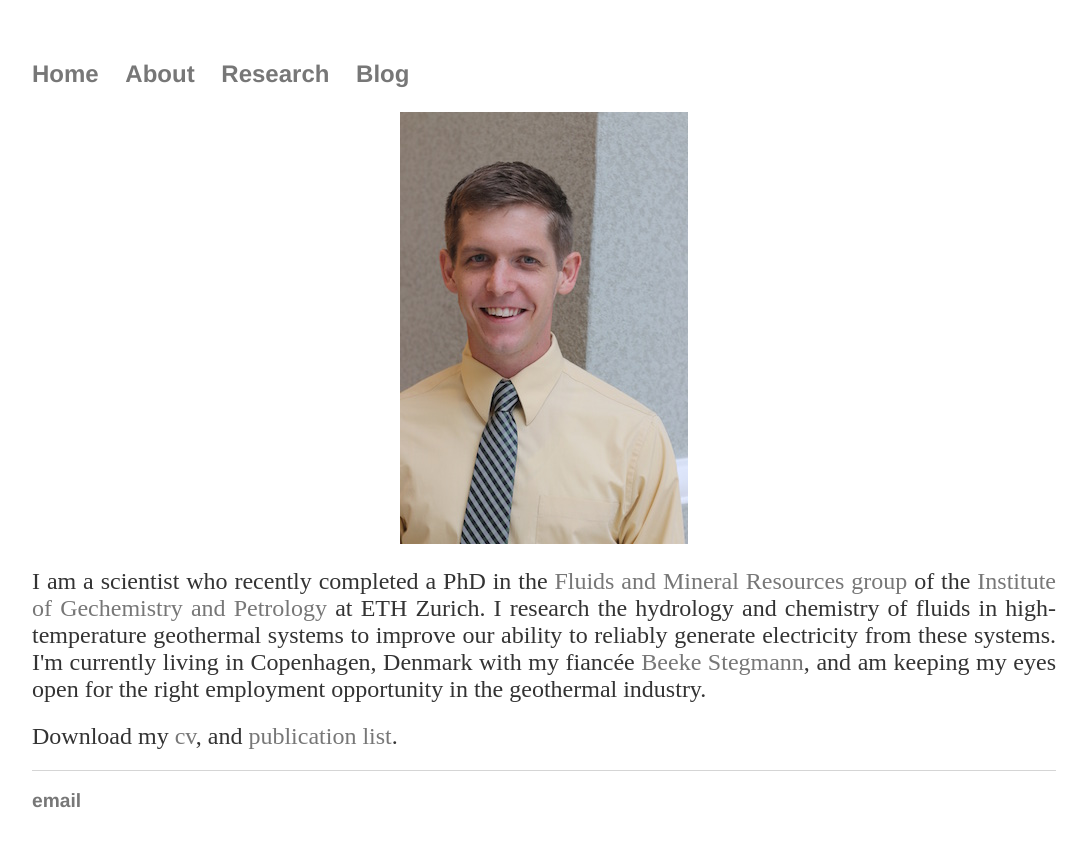
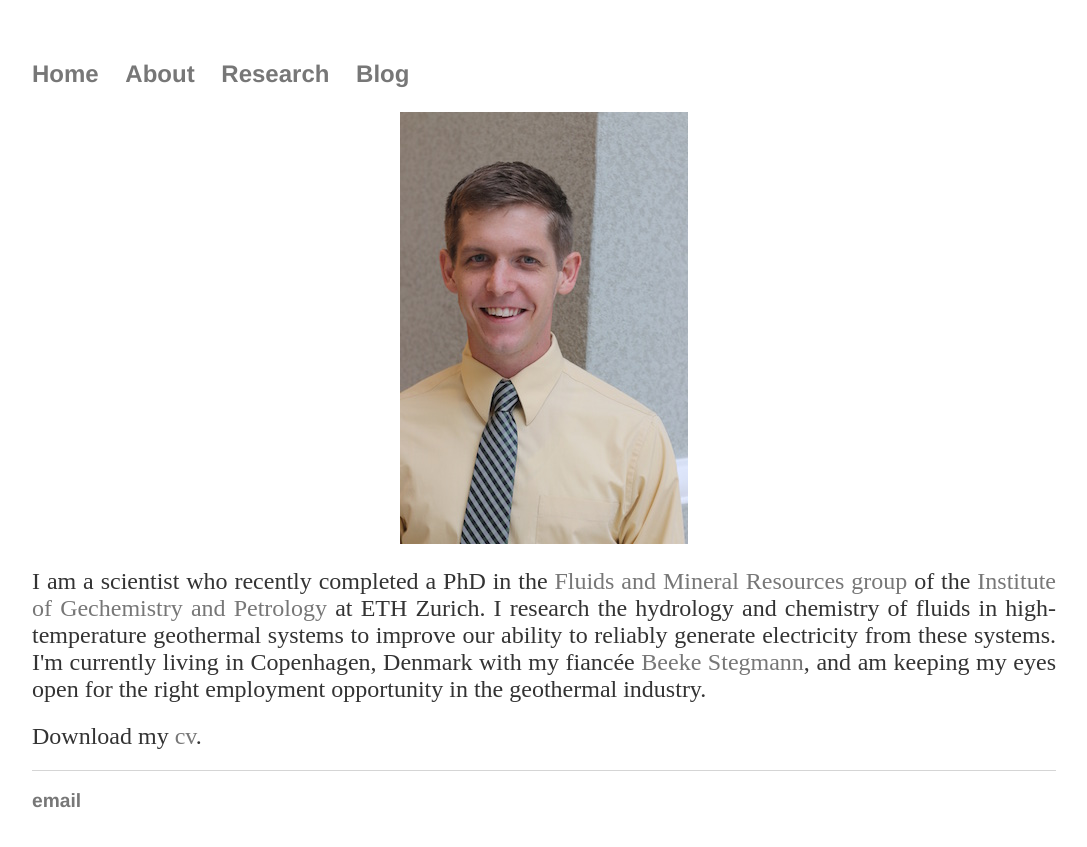
Before and after one commit to two-phaseflow/two-phaseflow.github.io, a Jekyll site: the page built from about/index.html, in a window 1280 px wide. Shown: the top 847 px of the page, without its empty margins (96-1183 px from the left). Built offline with Jekyll 4.4.1, drawn with Linux system fonts in a browser that asks for light colours.

Commit message:
Update index.html

```diff
--- a/about/index.html
+++ b/about/index.html
@@ -14,7 +14,7 @@ title: About Samuel Scott
     fiancée <a href"http://nfi.ku.dk/english/staff/?pure=en/persons/440678">Beeke Stegmann</a>, and
 		am keeping my eyes open for the right employment opportunity in the geothermal industry. </h2>
 
-<h2> Download my <a target="_blank" href="/papers/CV_Feb2017.pdf">cv</a>, and <a target="_blank" href="/papers/Scott_PubList_Feb2017.pdf">publication list</a>. </h2>
+<h2> Download my <a target="_blank" href="/papers/scott-cv.pdf">cv</a>. </h2>
 
 
 
```
